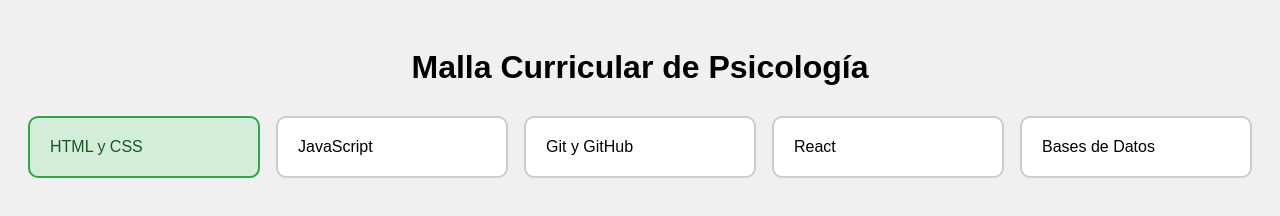
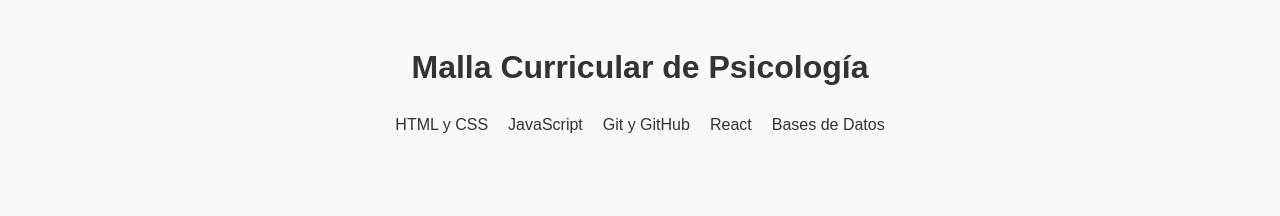
Before and after one commit to sendchlorine/mi-malla-curricular-, a plain HTML site: page index.html in a window 1280 px wide. Drawn offline with Linux system fonts and the light colour scheme.

Commit message:
Update style.css

```diff
--- a/style.css
+++ b/style.css
@@ -1,35 +1,47 @@
 body {
   font-family: Arial, sans-serif;
   padding: 20px;
-  background: #f0f0f0;
+  background: #f9f9f9;
+  color: #333;
 }
 
 h1 {
   text-align: center;
+  margin-bottom: 30px;
 }
 
 #malla {
-  display: grid;
-  grid-template-columns: repeat(auto-fit, minmax(200px, 1fr));
-  gap: 16px;
-  margin-top: 30px;
+  display: flex;
+  flex-wrap: wrap;
+  gap: 20px;
+  justify-content: center;
 }
 
-.modulo {
-  background: white;
-  padding: 20px;
-  border-radius: 10px;
-  border: 2px solid #ccc;
-  cursor: pointer;
-  transition: all 0.3s ease;
+.semestre {
+  border-radius: 12px;
+  padding: 15px;
+  width: 280px;
+  background-color: #e3e3e3;
+  box-shadow: 0 0 8px rgba(0,0,0,0.1);
 }
 
-.modulo:hover {
-  transform: scale(1.03);
+.semestre h2 {
+  text-align: center;
+  margin-top: 0;
 }
 
-.modulo.completado {
-  background-color: #d4edda;
-  border-color: #28a745;
-  color: #155724;
+.ramo {
+  background: white;
+  margin: 8px 0;
+  padding: 10px;
+  border-radius: 8px;
+  border-left: 6px solid #999;
+  cursor: pointer;
+  transition: background 0.3s;
 }
+
+.ramo.completado {
+  background: #d4edda;
+  border-left-color: #28a745;
+  text-decoration: line-through;
+}
```
